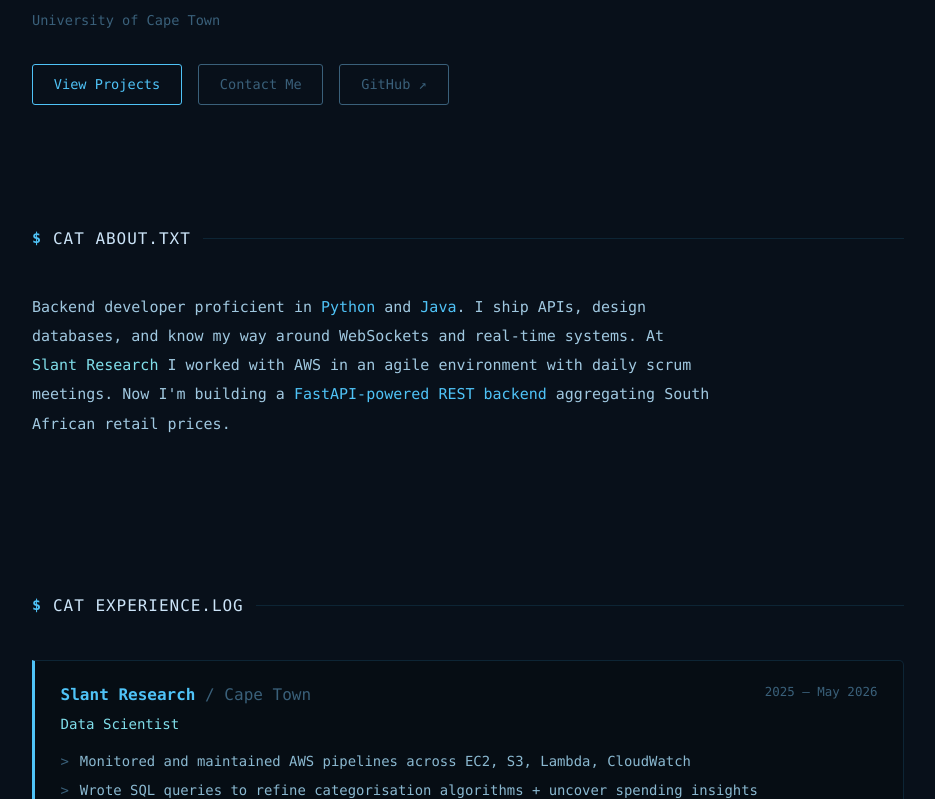
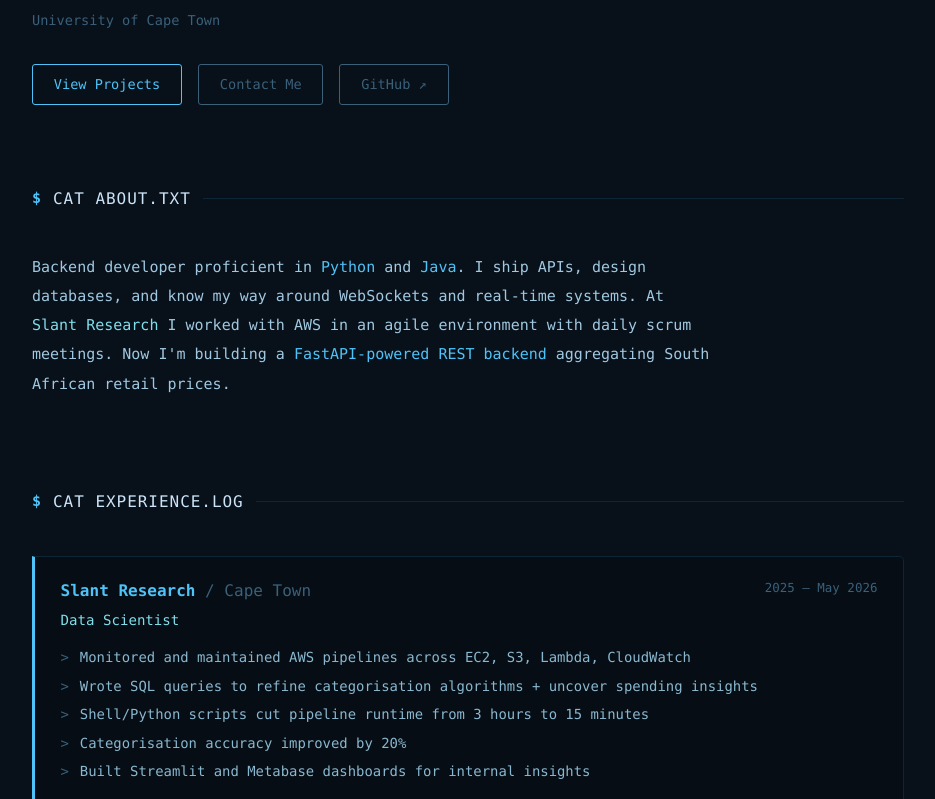
Before and after one commit to BlesstheGM/portfolio, a Next.js app: page / in a window 1280 px wide. Shown: the part 741-1540 px from the top of the page, without its empty margins (172-1107 px from the left). Built offline with nearby package versions, Linux system fonts and the light colour scheme.

Commit message:
Reduce spacing between sections

```diff
--- a/app/globals.css
+++ b/app/globals.css
@@ -72,7 +72,7 @@ a { text-decoration: none; color: inherit; }
 .section {
   max-width: 920px;
   margin: 0 auto;
-  padding: 5.5rem 1.5rem 3rem;
+  padding: 3rem 1.5rem 1.5rem;
 }
 .section-header {
   display: flex;
```
